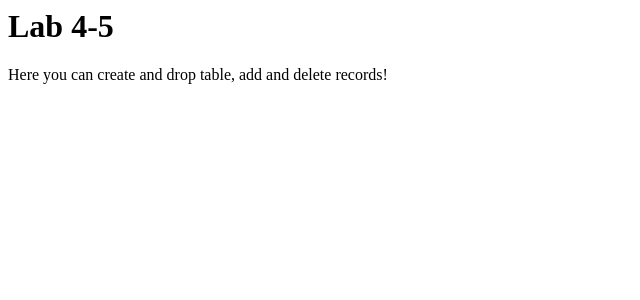
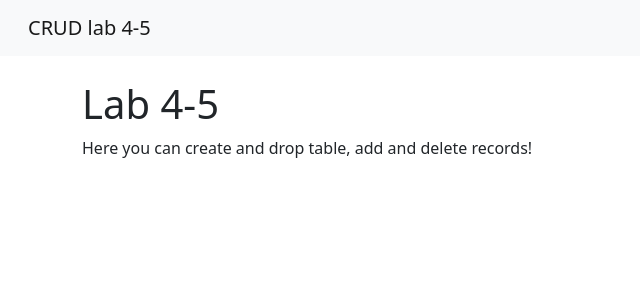
Before and after one commit to oreshetnyk/flask_mysql_labs, a Flask app: page / in a window 1280 px wide. Shown: the top 300 px of the page, without its empty margins (0-640 px from the left). Run offline with Flask 2, Linux system fonts and the light colour scheme; some libraries are stand-ins or nearby versions.

Commit message:
Added simple style

```diff
--- a/templates/404.html
+++ b/templates/404.html
@@ -1,5 +1,9 @@
+{% extends 'base.html' %}
+
+{% block content %}
 <br/>
 <center>
     <h1>404 Error</h1>
     <p>Page Not Found - Try Again...</p>
 </center>
+{% endblock %}
--- a/templates/500.html
+++ b/templates/500.html
@@ -1,5 +1,9 @@
+{% extends 'base.html' %}
+
+{% block content %}
 <br/>
 <center>
     <h1>500 Internal Server Error</h1>
     <p>Try Again...</p>
 </center>
+{% endblock %}
--- /dev/null
+++ b/templates/base.html
@@ -0,0 +1,31 @@
+<!doctype html>
+<html lang="eng" dir="ltl">
+  <head>
+    <!-- Required meta tags -->
+    <meta charset="utf-8">
+    <meta name="viewport" content="width=device-width, initial-scale=1">
+
+    <!-- Bootstrap CSS -->
+    <link rel="stylesheet" href="https://cdn.jsdelivr.net/npm/bootstrap@5.2.0-beta1/dist/css/bootstrap.rtl.min.css" integrity="sha384-dc2NSrAXbAkjrdm9IYrX10fQq9SDG6Vjz7nQVKdKcJl3pC+k37e7qJR5MVSCS+wR" crossorigin="anonymous">
+
+    <title>Bootstrap try</title>
+  </head>
+  <body>
+    {% include 'navbar.html' %}
+    <br/>
+    <div class="container">
+        {% block content %}
+        {% endblock %}
+    </div>
+    <!-- Optional JavaScript; choose one of the two! -->
+
+    <!-- Option 1: Bootstrap Bundle with Popper -->
+    <script src="https://cdn.jsdelivr.net/npm/bootstrap@5.2.0-beta1/dist/js/bootstrap.bundle.min.js" integrity="sha384-pprn3073KE6tl6bjs2QrFaJGz5/SUsLqktiwsUTF55Jfv3qYSDhgCecCxMW52nD2" crossorigin="anonymous"></script>
+
+    <!-- Option 2: Separate Popper and Bootstrap JS -->
+    <!--
+    <script src="https://cdn.jsdelivr.net/npm/@popperjs/core@2.11.5/dist/umd/popper.min.js" integrity="sha384-Xe+8cL9oJa6tN/veChSP7q+mnSPaj5Bcu9mPX5F5xIGE0DVittaqT5lorf0EI7Vk" crossorigin="anonymous"></script>
+    <script src="https://cdn.jsdelivr.net/npm/bootstrap@5.2.0-beta1/dist/js/bootstrap.min.js" integrity="sha384-kjU+l4N0Yf4ZOJErLsIcvOU2qSb74wXpOhqTvwVx3OElZRweTnQ6d31fXEoRD1Jy" crossorigin="anonymous"></script>
+    -->
+  </body>
+</html>
--- a/templates/index.html
+++ b/templates/index.html
@@ -1,3 +1,7 @@
-<h1>Lab 4-5</h1>
+{% extends 'base.html' %}
 
-<p>Here you can create and drop table, add and delete records!</p>
+{% block content %}
+    <h1>Lab 4-5</h1>
+
+    <p>Here you can create and drop table, add and delete records!</p>
+{% endblock %}
--- /dev/null
+++ b/templates/navbar.html
@@ -0,0 +1,39 @@
+<nav class="navbar navbar-expand-lg bg-light">
+    <div class="container-fluid">
+      <a class="navbar-brand" href="{{ url_for('index') }}">CRUD lab 4-5</a>
+      <button class="navbar-toggler" type="button" data-bs-toggle="collapse" data-bs-target="#navbarSupportedContent" aria-controls="navbarSupportedContent" aria-expanded="false" aria-label="Toggle navigation">
+        <span class="navbar-toggler-icon"></span>
+      </button>
+      <div class="collapse navbar-collapse" id="navbarSupportedContent">
+        <ul class="navbar-nav me-auto mb-2 mb-lg-0">
+          <!--
+            <li class="nav-item">
+            <a class="nav-link active" aria-current="page" href="#">Home</a>
+          </li>
+          <li class="nav-item">
+            <a class="nav-link" href="#">Link</a>
+          </li>
+          <li class="nav-item dropdown">
+          -->
+            <!--
+            <a class="nav-link dropdown-toggle" href="#" id="navbarDropdown" role="button" data-bs-toggle="dropdown" aria-expanded="false">
+              Dropdown
+            </a>
+            <ul class="dropdown-menu" aria-labelledby="navbarDropdown">
+              <li><a class="dropdown-item" href="#">Action</a></li>
+              <li><a class="dropdown-item" href="#">Another action</a></li>
+              <li><hr class="dropdown-divider"></li>
+              <li><a class="dropdown-item" href="#">Something else here</a></li>
+            </ul>
+            -->
+          </li>
+        </ul>
+        <!--
+        <form class="d-flex" role="search">
+          <input class="form-control me-2" type="search" placeholder="Search" aria-label="Search">
+          <button class="btn btn-outline-success" type="submit">Search</button>
+        -->
+        </form>
+      </div>
+    </div>
+  </nav>
```
